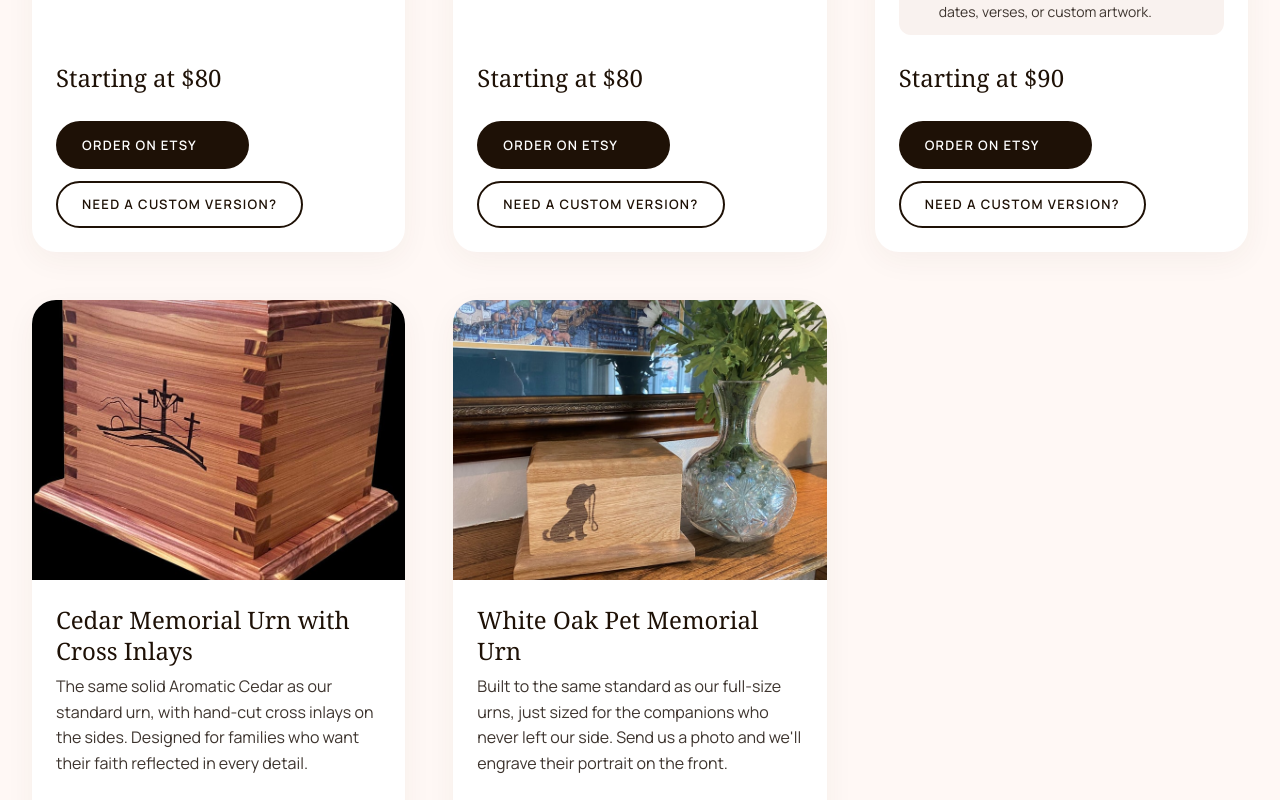
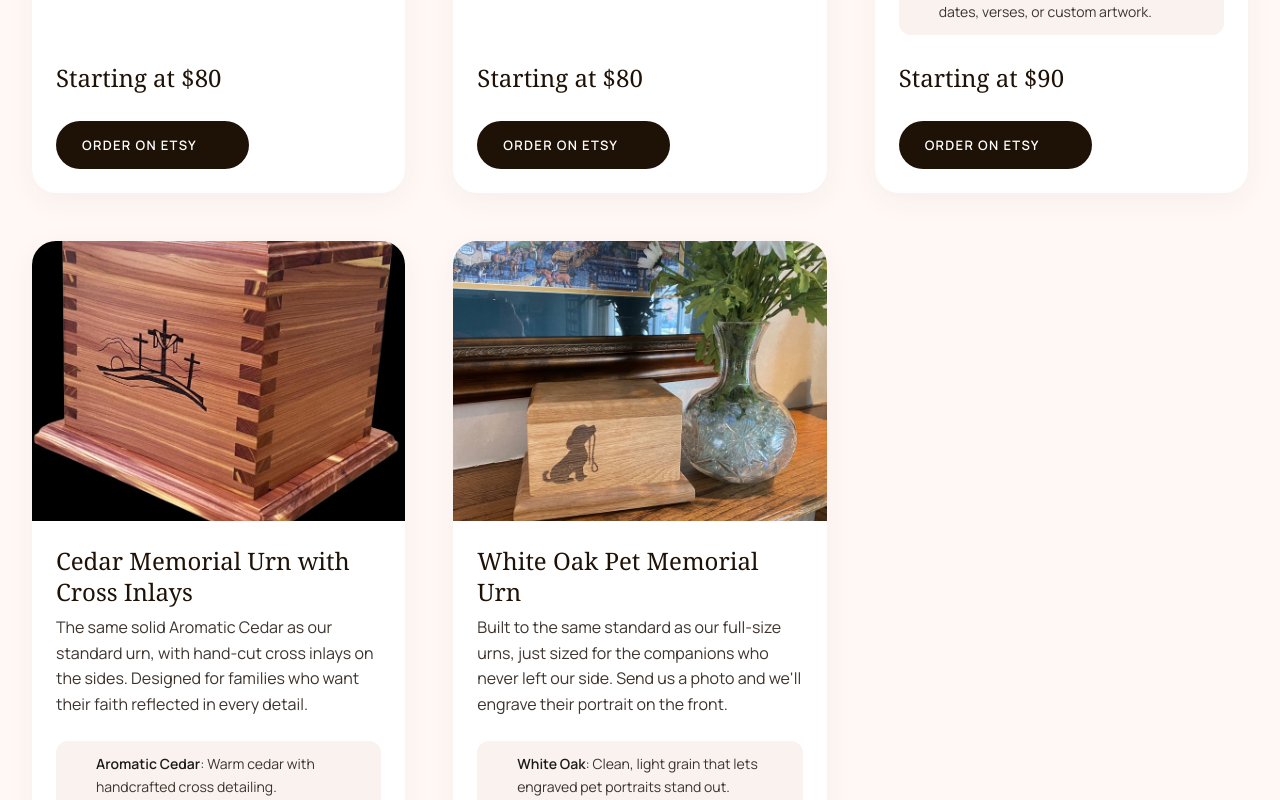
Before and after one commit to bhcustom/bh-custom-woodworks, a Next.js app: page /shop in a window 1280 px wide. Shown: the part 1220-2020 px from the top of the page. Built offline with nearby package versions, Linux system fonts and the light colour scheme.

Commit message:
chore(shop): remove secondary custom quote CTAs on product cards to direct sales to Etsy

```diff
--- a/src/app/shop/page.js
+++ b/src/app/shop/page.js
@@ -81,11 +81,9 @@ function ProductCard({ product }) {
               </span>
             </a>
           )}
-          {(product.cta === "etsy+custom" || product.cta === "custom") && (
+          {product.cta === "custom" && (
             <a href="/quote" className="btn btn-outline">
-              {product.cta === "custom"
-                ? "Request a Custom Quote"
-                : "Need a custom version?"}
+              Request a Custom Quote
             </a>
           )}
         </div>
```
